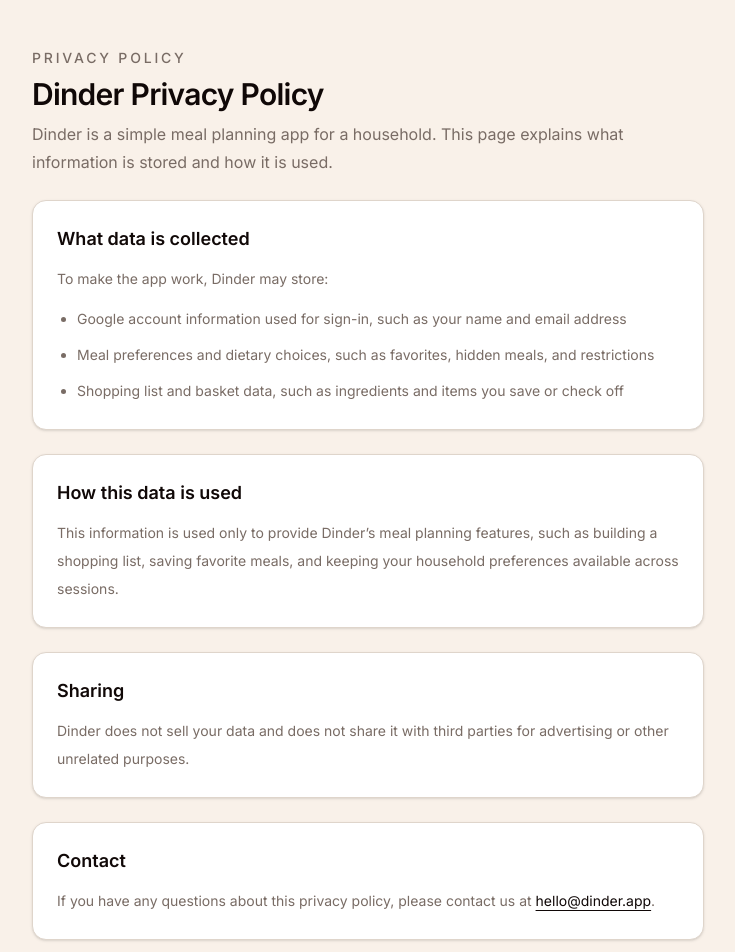
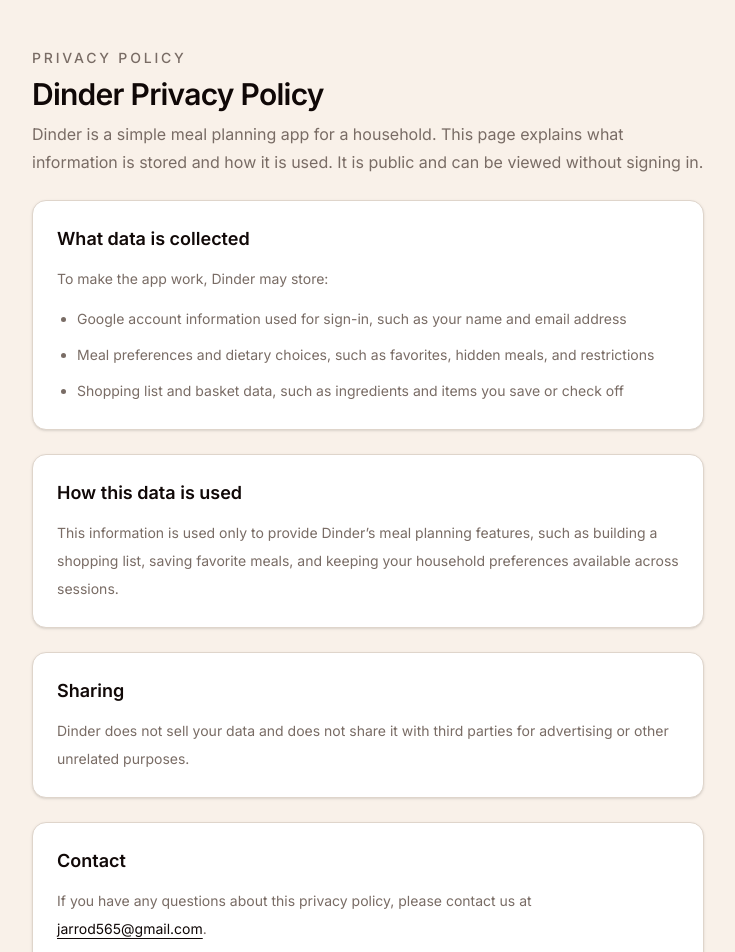
Before and after one commit to jarrod565/mealplan-app, a React (Vite) app: page /privacy in a window 1280 px wide. Shown: the top 952 px of the page, without its empty margins (272-1007 px from the left). Built offline with nearby package versions, Linux system fonts and the light colour scheme; no server answers.

Commit message:
Fix privacy route accessibility

```diff
--- a/src/pages/PrivacyPage.jsx
+++ b/src/pages/PrivacyPage.jsx
@@ -9,7 +9,7 @@
           <h1 className="text-3xl font-semibold tracking-tight">Dinder Privacy Policy</h1>
           <p className="text-base leading-7 text-muted-foreground">
             Dinder is a simple meal planning app for a household. This page explains what information
-            is stored and how it is used.
+            is stored and how it is used. It is public and can be viewed without signing in.
           </p>
         </div>
 
@@ -46,8 +46,8 @@
           <h2 className="text-lg font-semibold">Contact</h2>
           <p className="mt-3 text-sm leading-7 text-muted-foreground">
             If you have any questions about this privacy policy, please contact us at{' '}
-            <a className="text-foreground underline underline-offset-4" href="mailto:hello@dinder.app">
-              hello@dinder.app
+            <a className="text-foreground underline underline-offset-4" href="mailto:jarrod565@gmail.com">
+              jarrod565@gmail.com
             </a>
             .
           </p>
```
